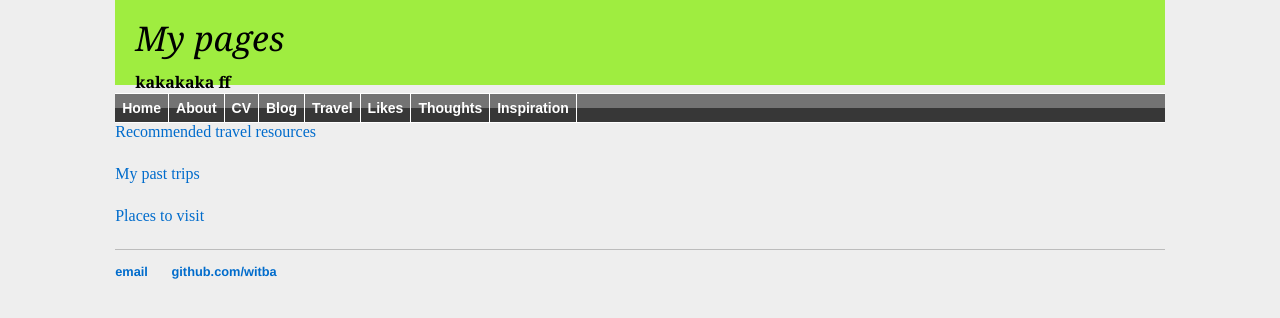
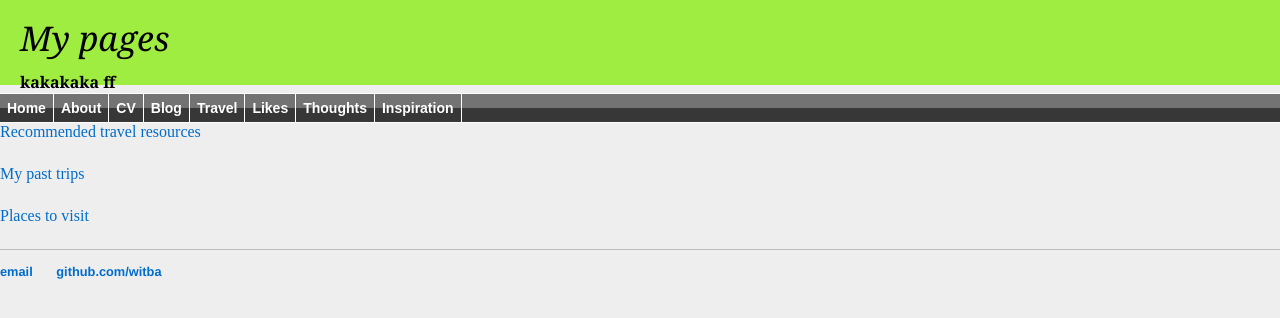
Before and after one commit to witba/witba.github.io, a Jekyll site: the page built from travel/index.html, in a window 1280 px wide. Shown: the top 318 px of the page. Built offline with Jekyll 4.4.1, drawn with Linux system fonts in a browser that asks for light colours.

Commit message:
Update main.css

```diff
--- a/css/main.css
+++ b/css/main.css
@@ -1,4 +1,4 @@
-body { margin:0 auto; padding:0; margin-bottom: 12px; width: 82%; background: #EEEEEE;}
+body { margin:0 auto; padding:0; margin-bottom: 12px; width: 850; background: #EEEEEE;}
 
 #style_container {
 width: 100%;
```
